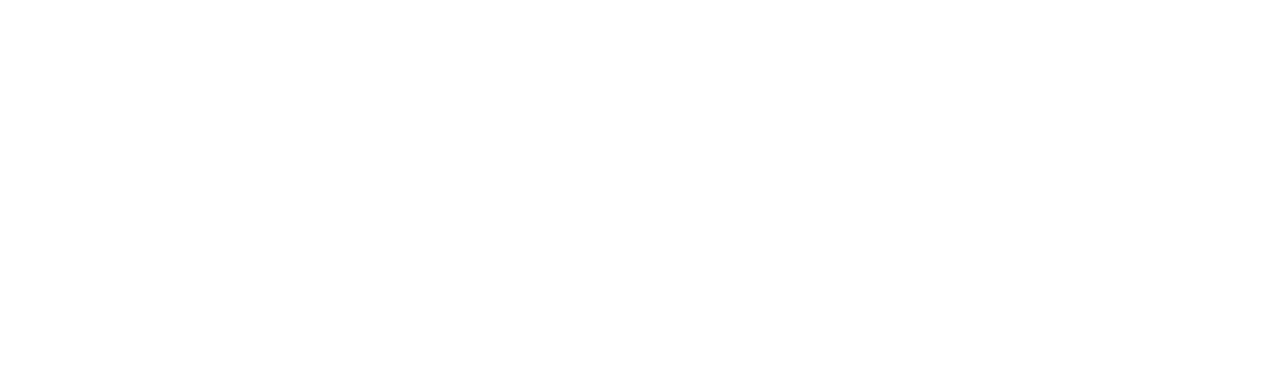
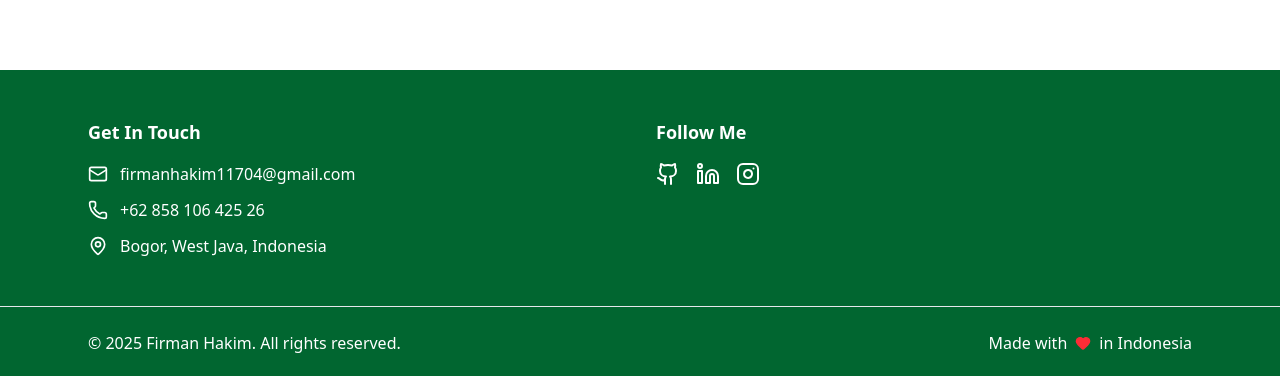
Before and after one commit to firrrman/Web-Al-Qur-an, a React (Vite) app: page / in a window 1280 px wide. Shown: the part 810-1186 px from the top of the page. Before the commit the page ends 800 px from the top, so only its background shows below. Built offline with nearby package versions, Linux system fonts and the light colour scheme; no server answers.

Commit message:
add footer

```diff
--- a/index.html
+++ b/index.html
@@ -2,7 +2,7 @@
 <html lang="en">
   <head>
     <meta charset="UTF-8" />
-    <link rel="icon" type="image/svg+xml" href="/vite.svg" />
+    <link rel="icon" type="image/svg+xml" href="/icons/pwa-512x512.png" />
     <meta name="viewport" content="width=device-width, initial-scale=1.0" />
     <title></title>
   </head>
--- a/package.json
+++ b/package.json
@@ -14,6 +14,7 @@
     "axios": "^1.8.1",
     "framer-motion": "^12.4.10",
     "intl-segmenter-polyfill": "^0.4.4",
+    "lucide-react": "^0.525.0",
     "react": "^19.0.0",
     "react-dom": "^19.0.0",
     "react-router-dom": "^7.2.0",
--- /dev/null
+++ b/src/component/template/Footer.tsx
@@ -0,0 +1,83 @@
+import {
+  Heart,
+  Mail,
+  Phone,
+  MapPin,
+  Github,
+  Linkedin,
+  Instagram,
+} from "lucide-react";
+
+export default function Footer() {
+  return (
+    <footer className="bg-green-800 text-white mt-20">
+      {/* Main Footer Content */}
+      <div className="max-w-6xl mx-auto px-6 py-12">
+        <div className="grid grid-cols-1 md:grid-cols-2 gap-8">
+          {/* Contact Info */}
+          <div className="space-y-4">
+            <h4 className="text-lg font-semibold text-white">Get In Touch</h4>
+            <div className="space-y-3">
+              <div className="flex items-center space-x-3">
+                <Mail className="w-5 h-5" />
+                <span className="">firmanhakim11704@gmail.com</span>
+              </div>
+              <div className="flex items-center space-x-3">
+                <Phone className="w-5 h-5" />
+                <span className="">+62 858 106 425 26</span>
+              </div>
+              <div className="flex items-center space-x-3">
+                <MapPin className="w-5 h-5" />
+                <span className="">Bogor, West Java, Indonesia</span>
+              </div>
+            </div>
+          </div>
+
+          {/* Social Media */}
+          <div className="space-y-4">
+            <h4 className="text-lg font-semibold text-white">Follow Me</h4>
+            <div className="flex space-x-4">
+              <a
+                target="_blank"
+                href="https://github.com/firrrman"
+                className="text-gray-400 hover:text-blue-400 transition-colors"
+              >
+                <Github className="w-6 h-6" color="white" />
+              </a>
+              <a
+                target="_blank"
+                href="https://www.linkedin.com/in/firman-hakim-1b456b319?utm_source=share&utm_campaign=share_via&utm_content=profile&utm_medium=android_app"
+                className="text-gray-400 hover:text-blue-400 transition-colors"
+              >
+                <Linkedin className="w-6 h-6" color="white" />
+              </a>
+              <a
+                target="_blank"
+                href="https://www.instagram.com/firmnh_?igsh=ZjRiZTNscXc0OTdo"
+                className="text-gray-400 hover:text-pink-400 transition-colors"
+              >
+                <Instagram className="w-6 h-6" color="white" />
+              </a>
+            </div>
+          </div>
+        </div>
+      </div>
+
+      {/* Bottom Bar */}
+      <div className="border-t-1 border-gray-200">
+        <div className="max-w-6xl mx-auto px-6 py-6">
+          <div className="flex flex-col md:flex-row justify-between items-center space-y-4 md:space-y-0">
+            <div className="flex items-center space-x-2 ">
+              <span>© 2025 Firman Hakim. All rights reserved.</span>
+            </div>
+            <div className="flex items-center space-x-2 ">
+              <span>Made with</span>
+              <Heart className="w-4 h-4 text-red-500 fill-current" />
+              <span>in Indonesia</span>
+            </div>
+          </div>
+        </div>
+      </div>
+    </footer>
+  );
+}
--- a/src/pages/Home.tsx
+++ b/src/pages/Home.tsx
@@ -5,6 +5,7 @@
 import "../App.css";
 import HeroSection from "../component/fragment/HeroSection";
 import { getSurah } from "../service/alquranApi";
+import Footer from "../component/template/Footer";
 
 interface Surah {
   nomor: number;
@@ -173,7 +174,8 @@
   };
 
   return (
-    <div className="relative pb-10 min-h-screen bg-gray-50">
+    <>
+      <div className="relative min-h-screen bg-gray-50">
         <Header className="bg-transparent" />
         <HeroSection />
 
@@ -252,7 +254,9 @@
         {/* Content */}
         <div className="relative z-10 p-4 px-4 md:px-8 lg:px-16 rounded-t-4xl bg-white -mt-5 w-full">
           {isLoading ? (
-          <div className="mt-10 text-center text-gray-500">Memuat data...</div>
+            <div className="mt-10 text-center text-gray-500">
+              Memuat data...
+            </div>
           ) : filteredSurahs.length === 0 ? (
             <div className="mt-10 text-center text-gray-500">
               Tidak ditemukan surah yang sesuai dengan pencarian Anda.
@@ -270,5 +274,7 @@
           )}
         </div>
       </div>
+      <Footer />
+    </>
   );
 }
```
Also changed, not shown: 1 other file (tests, documents, lock files or other folders). Lines whose indentation alone changed are shown as unchanged.
